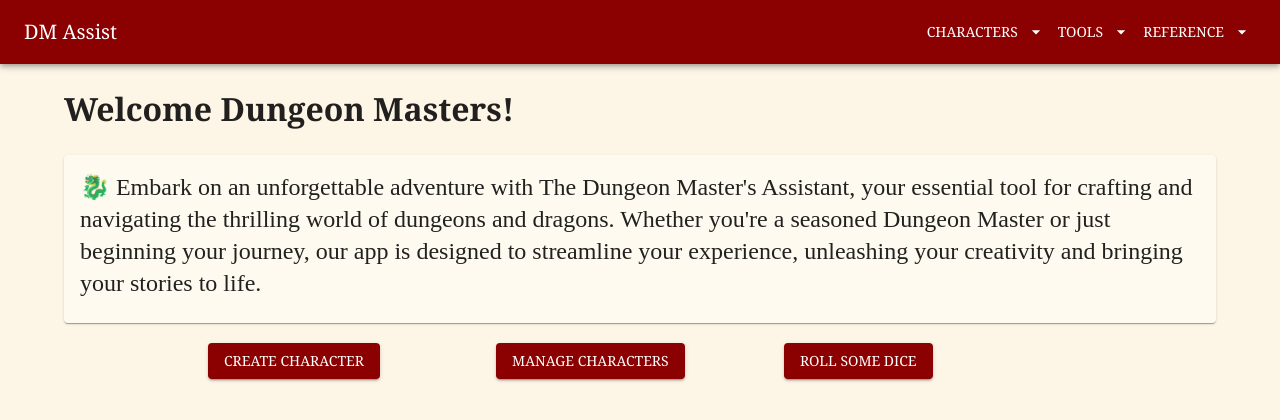
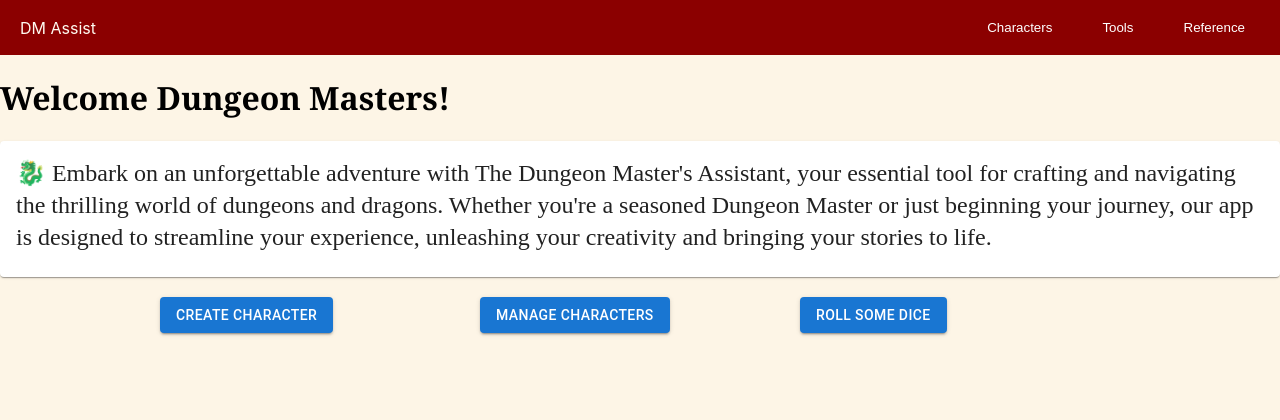
Before and after one commit to frangu617/dm-assist, a React (Vite) app: page / in a window 1280 px wide. Shown: the top 420 px of the page. Built offline with nearby package versions, Linux system fonts and the light colour scheme.

Commit message:
working out the scss

```diff
--- a/src/App.css
+++ b/src/App.css
@@ -70,4 +70,79 @@ h1 {
 .body-text {
   font-family: "Caudex", serif;
   font-size: 1rem;
+}
+
+.app-bar {
+  background-color: #8B0000;
+  padding: 10px 20px;
+}
+
+.toolbar {
+  display: flex;
+  justify-content: space-between;
+  align-items: center;
+}
+
+.logo-link, .nav-link {
+  color: #fffaf0;
+  text-decoration: none;
+  margin-right: 15px;
+}
+.logo-link:hover, .nav-link:hover {
+  text-decoration: underline;
+}
+
+.nav-section {
+  display: flex;
+  align-items: center;
+  position: relative;
+}
+
+.nav-button {
+  background: none;
+  border: none;
+  color: #fff;
+  cursor: pointer;
+  margin-left: 20px;
+  padding: 10px 15px;
+}
+.nav-button:hover {
+  background-color: #008080;
+  color: #fff;
+}
+.nav-button:hover {
+  background-color: #61dafb;
+  color: #282c34;
+}
+
+.dropdown-menu {
+  display: none;
+  position: absolute;
+  left: 0;
+  top: 100%;
+  background-color: #fffaf0;
+  box-shadow: 0 8px 16px rgba(0, 0, 0, 0.2);
+  padding: 10px 0;
+  margin-top: 5px;
+  border-radius: 5px;
+}
+
+.dropdown-item {
+  color: #282c34;
+  padding: 10px 20px;
+  text-decoration: none;
+  display: block;
+}
+.dropdown-item:hover {
+  background-color: #008080;
+  color: #fff;
+}
+.dropdown-item:hover {
+  background-color: #61dafb;
+  color: #fff;
+}
+
+.nav-button:hover + .dropdown-menu,
+.dropdown-menu:hover {
+  display: block;
 }/*# sourceMappingURL=App.css.map */
--- a/src/App.jsx
+++ b/src/App.jsx
@@ -5,19 +5,6 @@ import {
   NavLink,
   Routes,
 } from "react-router-dom";
-import {
-  AppBar,
-  Toolbar,
-  IconButton,
-  Menu,
-  MenuItem,
-  Typography,
-  Container,
-  Button,
-} from "@mui/material";
-import ArrowDropDownIcon from "@mui/icons-material/ArrowDropDown";
-import customTheme from "./components/themes/customTheme";
-import { ThemeProvider, CssBaseline } from "@mui/material";
 import CharacterManager from "./components/characters/CharacterManager";
 import CharacterCreator from "./components/characters/CharacterCreator";
 import Home from "./components/Home";
@@ -31,199 +18,126 @@ import AbilityScores from "./components/characters/AbilityScore";
 import DnDClasses from "./components/reference_guide/DnDClasses";
 import Skills from "./components/characters/Skills";
 import Alignment from "./components/reference_guide/Alignment";
+import "./App.scss"; // Ensure you have this SCSS file with the styles defined
 
 function App() {
-  const [anchorEl, setAnchorEl] = useState(null);
-  const [diceMenuAnchorEl, setDiceMenuAnchorEl] = useState(null);
-  const [referenceMenuAnchorEl, setReferenceMenuAnchorEl] = useState(null);
+  const [characterMenuOpen, setCharacterMenuOpen] = useState(false);
+  const [toolsMenuOpen, setToolsMenuOpen] = useState(false);
+  const [referenceMenuOpen, setReferenceMenuOpen] = useState(false);
 
-  const openCharacterMenu = Boolean(anchorEl);
-  const openDiceMenu = Boolean(diceMenuAnchorEl);
-  const openReferenceMenu = Boolean(referenceMenuAnchorEl);
+  const toggleCharacterMenu = () => setCharacterMenuOpen(!characterMenuOpen);
+  const toggleToolsMenu = () => setToolsMenuOpen(!toolsMenuOpen);
+  const toggleReferenceMenu = () => setReferenceMenuOpen(!referenceMenuOpen);
 
-  const handleCharacterMenuClick = (event) => {
-    setAnchorEl(event.currentTarget);
-  };
-
-  const handleDiceMenuClick = (event) => {
-    setDiceMenuAnchorEl(event.currentTarget);
-  };
-
-  const handleReferenceMenuClick = (event) => {
-    setReferenceMenuAnchorEl(event.currentTarget);
-  };
-  const handleClose = () => {
-    setAnchorEl(null);
-    setDiceMenuAnchorEl(null);
-    setReferenceMenuAnchorEl(null);
+  const closeAllMenus = () => {
+    setCharacterMenuOpen(false);
+    setToolsMenuOpen(false);
+    setReferenceMenuOpen(false);
   };
 
   return (
-    <ThemeProvider theme={customTheme}>
-      <CssBaseline />
     <Router>
-        <AppBar position="static" style={{ marginBottom: "20px" }}>
-          <Toolbar>
-            <Typography variant="h6" style={{ flexGrow: 1 }}>
-              <NavLink
-                to="/"
-                style={{ textDecoration: "none", color: "inherit" }}
-              >
+      <div className="app-bar">
+        <div className="toolbar">
+          <NavLink to="/" className="logo-link">
             DM Assist
           </NavLink>
-            </Typography>
-
-            {/* Character Menu Dropdown */}
-            <Button
-              aria-controls="character-menu"
-              aria-haspopup="true"
-              onClick={handleCharacterMenuClick}
-              color="inherit"
-              endIcon={
-                openCharacterMenu ? (
-                  <ArrowDropDownIcon />
-                ) : (
-                  <ArrowDropDownIcon />
-                )
-              }
-            >
+          <div className="nav-section">
+            <button className="nav-button" onClick={toggleCharacterMenu}>
               Characters
-            </Button>
-            <Menu
-              id="character-menu"
-              anchorEl={anchorEl}
-              keepMounted
-              open={openCharacterMenu}
-              onClose={handleClose}
-            >
-              <MenuItem onClick={handleClose}>
+            </button>
+            {characterMenuOpen && (
+              <div className="dropdown-menu">
                 <NavLink
                   to="/create"
-                  style={{ textDecoration: "none", color: "inherit" }}
+                  className="dropdown-item"
+                  onClick={closeAllMenus}
                 >
                   Create Character
                 </NavLink>
-              </MenuItem>
-              <MenuItem onClick={handleClose}>
                 <NavLink
                   to="/manager"
-                  style={{ textDecoration: "none", color: "inherit" }}
+                  className="dropdown-item"
+                  onClick={closeAllMenus}
                 >
                   Character Manager
                 </NavLink>
-              </MenuItem>
-            </Menu>
-
-            {/* Other Tools Dropdown */}
-            <Button
-              aria-controls="dice-menu"
-              aria-haspopup="true"
-              onClick={handleDiceMenuClick}
-              color="inherit"
-              endIcon={
-                openDiceMenu ? <ArrowDropDownIcon /> : <ArrowDropDownIcon />
-              }
-            >
+              </div>
+            )}
+            <button className="nav-button" onClick={toggleToolsMenu}>
               Tools
-            </Button>
-            <Menu
-              id="dice-menu"
-              anchorEl={diceMenuAnchorEl}
-              keepMounted
-              open={openDiceMenu}
-              onClose={handleClose}
-            >
-              <MenuItem onClick={handleClose}>
+            </button>
+            {toolsMenuOpen && (
+              <div className="dropdown-menu">
                 <NavLink
                   to="/dice"
-                  style={{ textDecoration: "none", color: "inherit" }}
+                  className="dropdown-item"
+                  onClick={closeAllMenus}
                 >
                   Dice Roller
                 </NavLink>
-              </MenuItem>
-              <MenuItem onClick={handleClose}>
                 <NavLink
                   to="/initiative-tracker"
-                  style={{ textDecoration: "none", color: "inherit" }}
+                  className="dropdown-item"
+                  onClick={closeAllMenus}
                 >
                   Initiative Tracker
                 </NavLink>
-              </MenuItem>
-              <MenuItem onClick={handleClose}>
                 <NavLink
                   to="/music-search"
-                  style={{ textDecoration: "none", color: "inherit" }}
+                  className="dropdown-item"
+                  onClick={closeAllMenus}
                 >
-                  Music
+                  Music Search
                 </NavLink>
-              </MenuItem>
-            </Menu>
-            <Button
-              aria-controls="reference-menu"
-              aria-haspopup="true"
-              onClick={handleReferenceMenuClick}
-              color="inherit"
-              endIcon={
-                openReferenceMenu ? (
-                  <ArrowDropDownIcon />
-                ) : (
-                  <ArrowDropDownIcon />
-                )
-              }
-            >
+              </div>
+            )}
+            <button className="nav-button" onClick={toggleReferenceMenu}>
               Reference
-            </Button>
-            <Menu
-              id="reference-menu"
-              anchorEl={referenceMenuAnchorEl}
-              keepMounted
-              open={openReferenceMenu}
-              onClose={handleClose}
-            >
-              <MenuItem onClick={handleClose}>
+            </button>
+            {referenceMenuOpen && (
+              <div className="dropdown-menu">
                 <NavLink
                   to="/rules-search"
-                  style={{ textDecoration: "none", color: "inherit" }}
+                  className="dropdown-item"
+                  onClick={closeAllMenus}
                 >
-                  Rules
+                  Rules Search
                 </NavLink>
-              </MenuItem>
-              <MenuItem onClick={handleClose}>
                 <NavLink
                   to="/monster-search"
-                  style={{ textDecoration: "none", color: "inherit" }}
+                  className="dropdown-item"
+                  onClick={closeAllMenus}
                 >
-                  Monsters
+                  Monster Search
                 </NavLink>
-              </MenuItem>
-              <MenuItem onClick={handleClose}>
                 <NavLink
                   to="/races-search"
-                  style={{ textDecoration: "none", color: "inherit" }}
+                  className="dropdown-item"
+                  onClick={closeAllMenus}
                 >
-                  Races
+                  Races Search
                 </NavLink>
-              </MenuItem>
-              <MenuItem onClick={handleClose}>
                 <NavLink
                   to="/classes"
-                  style={{ textDecoration: "none", color: "inherit" }}
+                  className="dropdown-item"
+                  onClick={closeAllMenus}
                 >
                   Classes
                 </NavLink>
-              </MenuItem>
-              <MenuItem onClick={handleClose}>
                 <NavLink
                   to="/alignment"
-                  style={{ textDecoration: "none", color: "inherit" }}
+                  className="dropdown-item"
+                  onClick={closeAllMenus}
                 >
                   Alignment
                 </NavLink>
-              </MenuItem>
-            </Menu>
-          </Toolbar>
-        </AppBar>
-        <Container>
+              </div>
+            )}
+          </div>
+        </div>
+      </div>
+      <div className="content">
         <Routes>
           <Route path="/" element={<Home />} />
           <Route path="/create" element={<CharacterCreator />} />
@@ -237,9 +151,8 @@ function App() {
           <Route path="/alignment" element={<Alignment />} />
           <Route path="/classes" element={<DnDClasses />} />
         </Routes>
-        </Container>
+      </div>
     </Router>
-    </ThemeProvider>
   );
 }
 
--- a/src/App.scss
+++ b/src/App.scss
@@ -86,7 +86,7 @@ $border-color: #000;
   }
 }
 
-// Usage example
+
 body {
   background-color: $background-default;
 }
@@ -104,3 +104,84 @@ h1 {
   @include typography-caudex;
   @include body1-style;
 }
+
+// Extending your SCSS with navigation styles
+
+.app-bar {
+  background-color: $primary-color; // Dark background for the navbar
+  padding: 10px 20px;
+}
+
+.toolbar {
+  display: flex;
+  justify-content: space-between;
+  align-items: center;
+}
+
+.logo-link, .nav-link {
+  color: $paper-color; // Light blue links
+  text-decoration: none;
+  margin-right: 15px;
+
+  &:hover {
+    text-decoration: underline;
+  }
+}
+
+.nav-section {
+  display: flex;
+  align-items: center;
+  position: relative;
+}
+
+.nav-button {
+  background: none;
+  border: none;
+  color: #fff; // White text for buttons
+  &:hover{
+    background-color: $secondary-color;
+    color: #fff;
+  }
+  cursor: pointer;
+  margin-left: 20px;
+  padding: 10px 15px;
+
+  &:hover {
+    background-color: #61dafb; // Light blue background on hover
+    color: #282c34; // Dark text on hover
+  }
+}
+
+.dropdown-menu {
+  display: none; // Initially hide the dropdown
+  position: absolute;
+  left: 0;
+  top: 100%;
+  background-color: $paper-color; // Light background for the dropdown
+  box-shadow: 0 8px 16px rgba(0, 0, 0, 0.2); // Add some shadow for depth
+  padding: 10px 0;
+  margin-top: 5px;
+  border-radius: 5px;
+}
+
+.dropdown-item {
+  &:hover {
+    background-color: $secondary-color;
+    color: #fff;
+  }
+  color: #282c34; // Dark text for dropdown items
+  padding: 10px 20px;
+  text-decoration: none;
+  display: block;
+
+  &:hover {
+    background-color: #61dafb; // Light blue background on hover
+    color: #fff; // White text on hover
+  }
+}
+
+// Show the dropdown menu when hovered
+.nav-button:hover + .dropdown-menu,
+.dropdown-menu:hover {
+  display: block;
+}
```
Also changed, not shown: 1 other file (tests, documents, lock files or other folders). Lines whose indentation alone changed are shown as unchanged.
